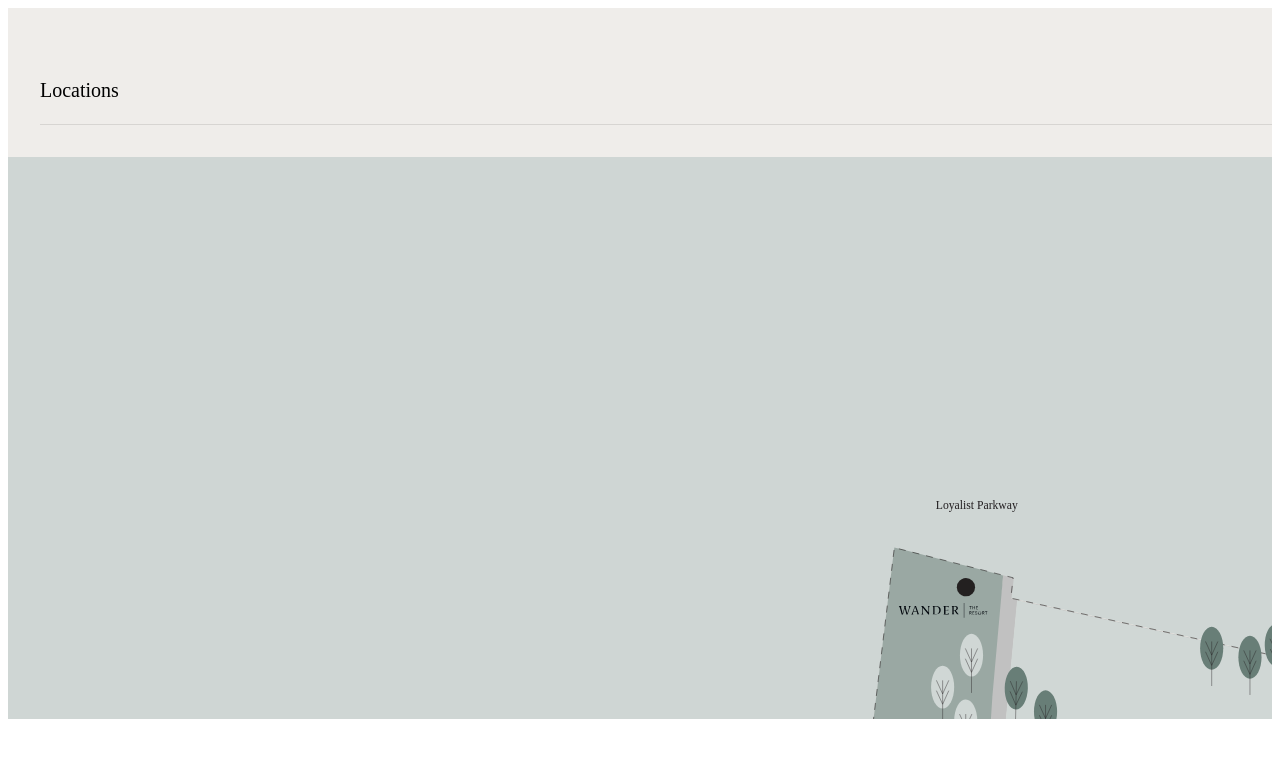
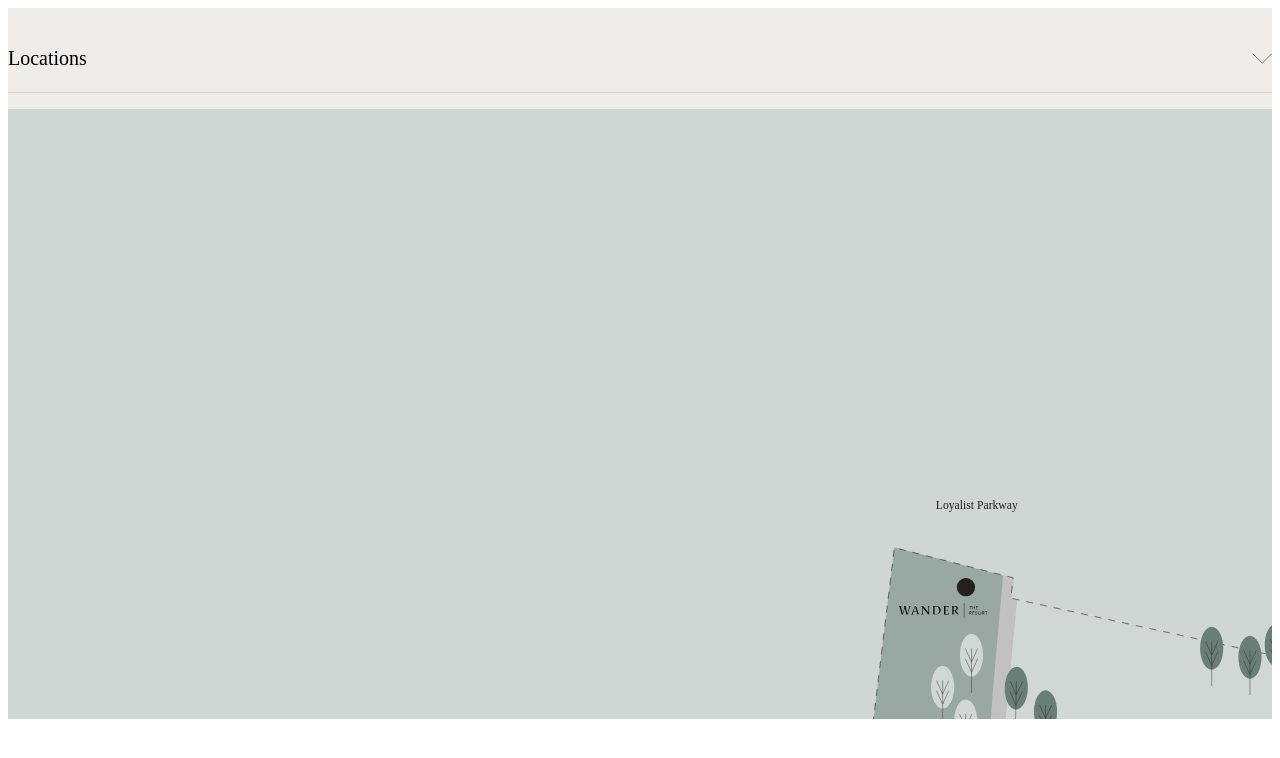
Before and after one commit to dvxdco/wander-scripts, a React (Create React App) app in the folder wander-resort-map/: page / in a window 1280 px wide. Shown: the top 758 px of the page. Built offline with nearby package versions, Linux system fonts and the light colour scheme; the HTML template or start-up script is replaced by a standard one.

Commit message:
minor design pass

```diff
--- a/wander-resort-map/src/styles.css
+++ b/wander-resort-map/src/styles.css
@@ -181,9 +181,9 @@ XL - 16:9
 }
 
 @media screen and (min-width: 1280px) {
-    .wrm__nav {
+    /* .wrm__nav {
         padding: 2rem 2rem;
-    }
+    } */
 
     .wrm__nav .nav-label {
         padding: 0 0 1rem 0;
```
Also changed, not shown: 1 other file (tests, documents, lock files or other folders).
